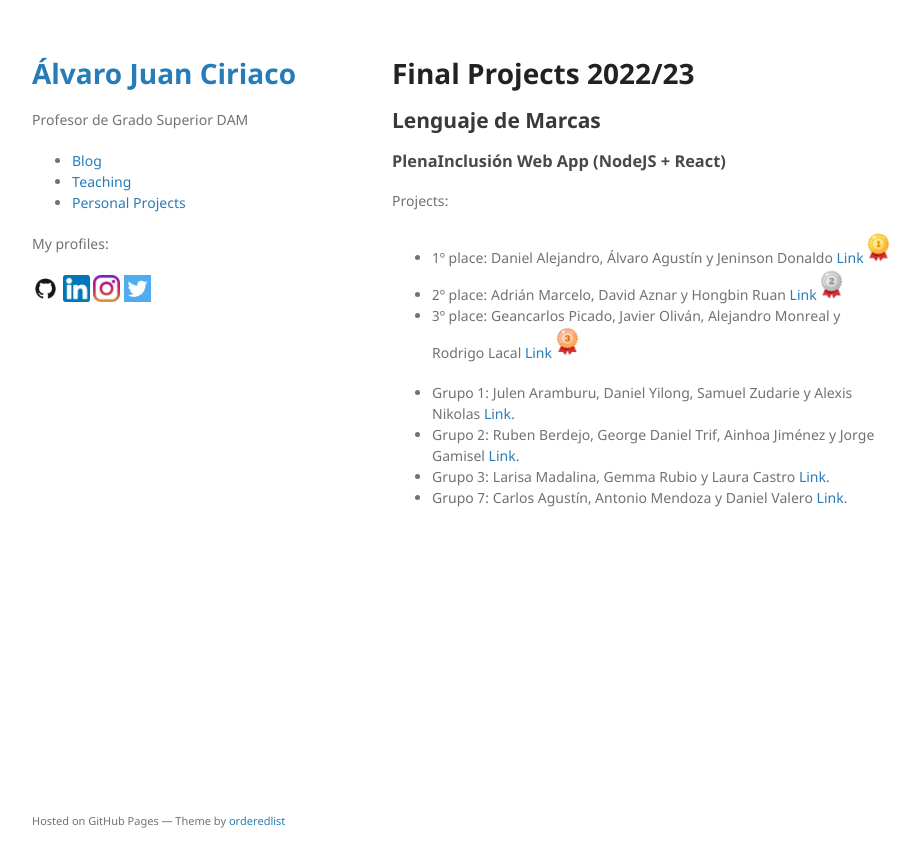
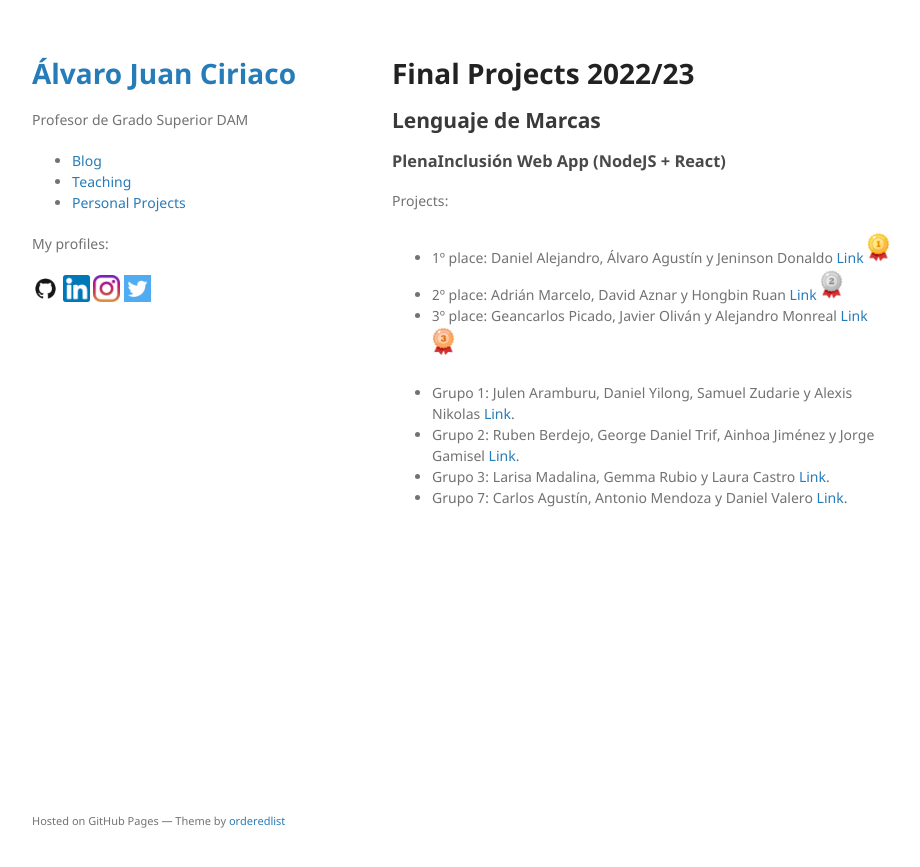
Before and after one commit to ajuan-salesianos/ajuan-salesianos.github.io, a Jekyll site: the page built from teaching/lm/lm-2022-23.md, in a window 1280 px wide. Shown: the top 867 px of the page, without its empty margins (178-1098 px from the left). Built offline with Jekyll 4.4.1, drawn with Linux system fonts in a browser that asks for light colours; our own code applies the rules of GitHub Pages for plain Markdown files.

Commit message:
Update bug

```diff
--- a/teaching/lm/lm-2022-23.md
+++ b/teaching/lm/lm-2022-23.md
@@ -14,7 +14,7 @@ layout: default
 Projects:
 *   1º place: Daniel Alejandro, Álvaro Agustín y Jeninson Donaldo [Link](https://youtu.be/XFNffvQv4ms) ![First place](/assets/img/1place.jpg){: width="5%"}
 *   2º place: Adrián Marcelo, David Aznar y Hongbin Ruan [Link](https://youtu.be/xtPTu5iyc8M) ![Second place](/assets/img/2place.jpg){: width="5%"}
-*   3º place: Geancarlos Picado, Javier Oliván, Alejandro Monreal y Rodrigo Lacal [Link](https://youtu.be/mAp9OY1TlEY) ![Third place](/assets/img/3place.jpg){: width="5%"}
+*   3º place: Geancarlos Picado, Javier Oliván y Alejandro Monreal [Link](https://youtu.be/mAp9OY1TlEY) ![Third place](/assets/img/3place.jpg){: width="5%"}
 
 *   Grupo 1: Julen Aramburu, Daniel Yilong, Samuel Zudarie y Alexis Nikolas [Link](https://youtu.be/QCwcc4vZ0jE).
 *   Grupo 2: Ruben Berdejo, George Daniel Trif, Ainhoa Jiménez y Jorge Gamisel [Link](https://youtu.be/hf_-aYbsDIA).
```
